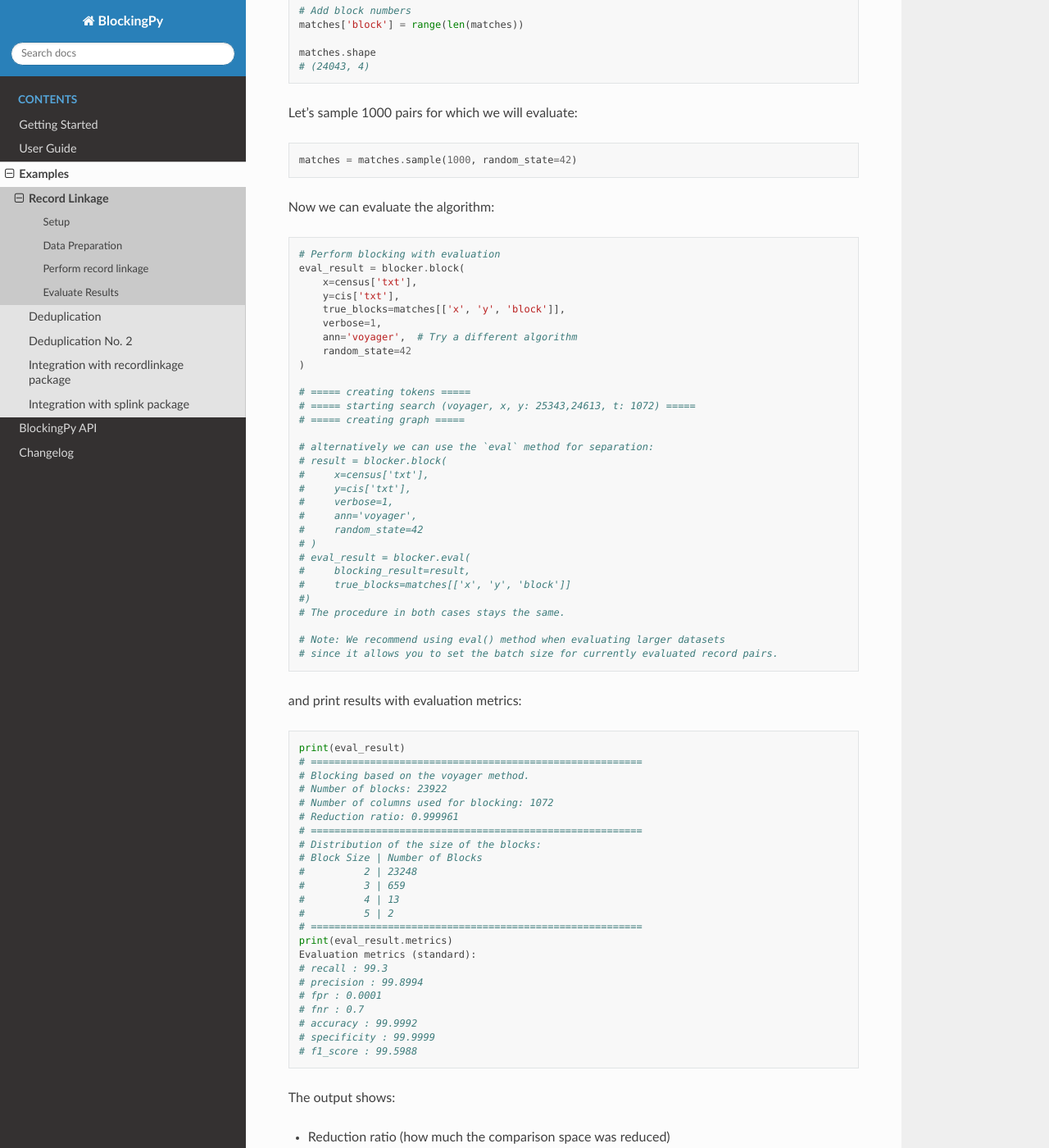
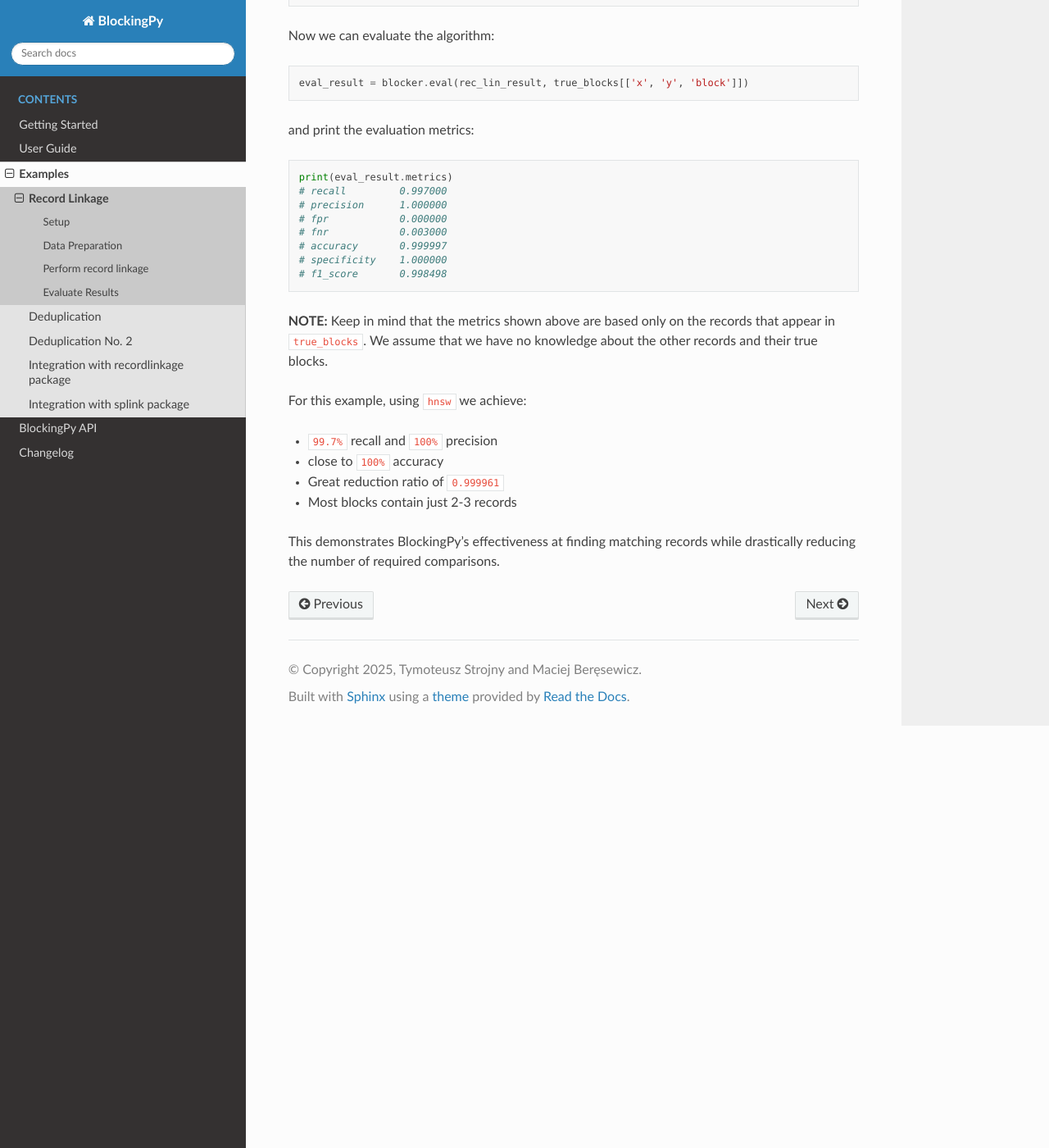
Before and after one commit to ncn-foreigners/BlockingPy, a Sphinx documentation site: the page built from docs/examples/record_linkage.md, in a window 1280 px wide and 1400 px high, scrolled down 4581 px. Shown: the whole window at 82% size. Built offline with Sphinx 7.4.7 and the Read the Docs theme 3.1.0, drawn with Linux system fonts in a browser that asks for light colours; some of the changed text lies outside the part shown.

Commit message:
docs update

````diff
--- a/docs/examples/record_linkage.md
+++ b/docs/examples/record_linkage.md
@@ -131,27 +131,16 @@
 
 ## Perform record linkage
 
-Initialize blocker instance and perform blocking with `hnsw` algorithm, `cosine` distance and custom parameters:
+Initialize blocker instance and perform blocking with `hnsw` algorithm and default parameters:
 
 ```python
 blocker = Blocker()
-
-control_ann = {
-    "hnsw": {
-        'distance': "cosine",
-        'M': 40,
-        'ef_c': 500,
-        'ef_s': 500
-    }
-}
 
 rec_lin_result = blocker.block(
     x=census['txt'],
     y=cis['txt'],
     ann='hnsw',
     verbose=1,
-    control_ann=control_ann,
-    # control_txt=control_txt, # let's leave this as default
     random_seed=42
 )
 
@@ -230,16 +219,16 @@
 cis['y'] = range(len(cis))
 
 # Find true matches using person_id
-matches = pd.merge(
+true_blocks = pd.merge(
     left=census[['PERSON_ID', 'x']],
     right=cis[['PERSON_ID', 'y']],
     on='PERSON_ID'
 )
 
 # Add block numbers
-matches['block'] = range(len(matches))
+true_blocks['block'] = range(len(true_blocks))
 
-matches.shape
+true_blocks.shape
 # (24043, 4)
 ```
 Let's sample 1000 pairs for which we will evaluate:
@@ -250,88 +239,30 @@
 Now we can evaluate the algorithm:
 
 ```python
-# Perform blocking with evaluation
-eval_result = blocker.block(
-    x=census['txt'],
-    y=cis['txt'],
-    true_blocks=matches[['x', 'y', 'block']],
-    verbose=1,
-    ann='voyager',  # Try a different algorithm
-    random_state=42
-)
-
-# ===== creating tokens =====
-# ===== starting search (voyager, x, y: 25343,24613, t: 1072) =====
-# ===== creating graph =====
-
-# alternatively we can use the `eval` method for separation:
-# result = blocker.block(
-#     x=census['txt'],
-#     y=cis['txt'],
-#     verbose=1,
-#     ann='voyager',
-#     random_state=42
-# )
-# eval_result = blocker.eval(
-#     blocking_result=result,
-#     true_blocks=matches[['x', 'y', 'block']]
-#)
-# The procedure in both cases stays the same.
-
-# Note: We recommend using eval() method when evaluating larger datasets
-# since it allows you to set the batch size for currently evaluated record pairs.
+eval_result = blocker.eval(rec_lin_result, true_blocks[['x', 'y', 'block']])
 ```
 
-and print results with evaluation metrics:
+and print the evaluation metrics:
 
 ```python
-print(eval_result)
-# ========================================================
-# Blocking based on the voyager method.
-# Number of blocks: 23922
-# Number of columns used for blocking: 1072
-# Reduction ratio: 0.999961
-# ========================================================
-# Distribution of the size of the blocks:
-# Block Size | Number of Blocks
-#          2 | 23248
-#          3 | 659
-#          4 | 13
-#          5 | 2
-# ========================================================
 print(eval_result.metrics)
-Evaluation metrics (standard):
-# recall : 99.3
-# precision : 99.8994
-# fpr : 0.0001
-# fnr : 0.7
-# accuracy : 99.9992
-# specificity : 99.9999
-# f1_score : 99.5988
+# recall         0.997000
+# precision      1.000000
+# fpr            0.000000
+# fnr            0.003000
+# accuracy       0.999997
+# specificity    1.000000
+# f1_score       0.998498
 ```
-The output shows:
-
-- Reduction ratio (how much the comparison space was reduced)
-- Block size distribution
-
-If true matches were provided:
-
-- Recall
-- Precision
-- False positive rate
-- False negative rate
-- Accuracy
-- Specificity
-- F1 score
 
 **NOTE:** Keep in mind that the metrics shown above are based only on the records that appear in `true_blocks`.
 We assume that we have no knowledge
 about the other records and their true blocks.
 
 
-For this example, using `voyager` we achieve:
+For this example, using `hnsw` we achieve:
 
-- `99.3%` recall and `99.9%` precision
+- `99.7%` recall and `100%` precision
 - close to `100%` accuracy
 - Great reduction ratio of `0.999961`
 - Most blocks contain just 2-3 records
````
Also changed, not shown: other parts of docs/examples/record_linkage.md (+3 -3 lines), docs/changelog.md (+5 -0 lines), docs/examples/deduplication_2.md (+3 -3 lines), docs/user_guide/configuration_tuning.md (+9 -9 lines), docs/user_guide/evaluation_metrics.md (+3 -3 lines).
